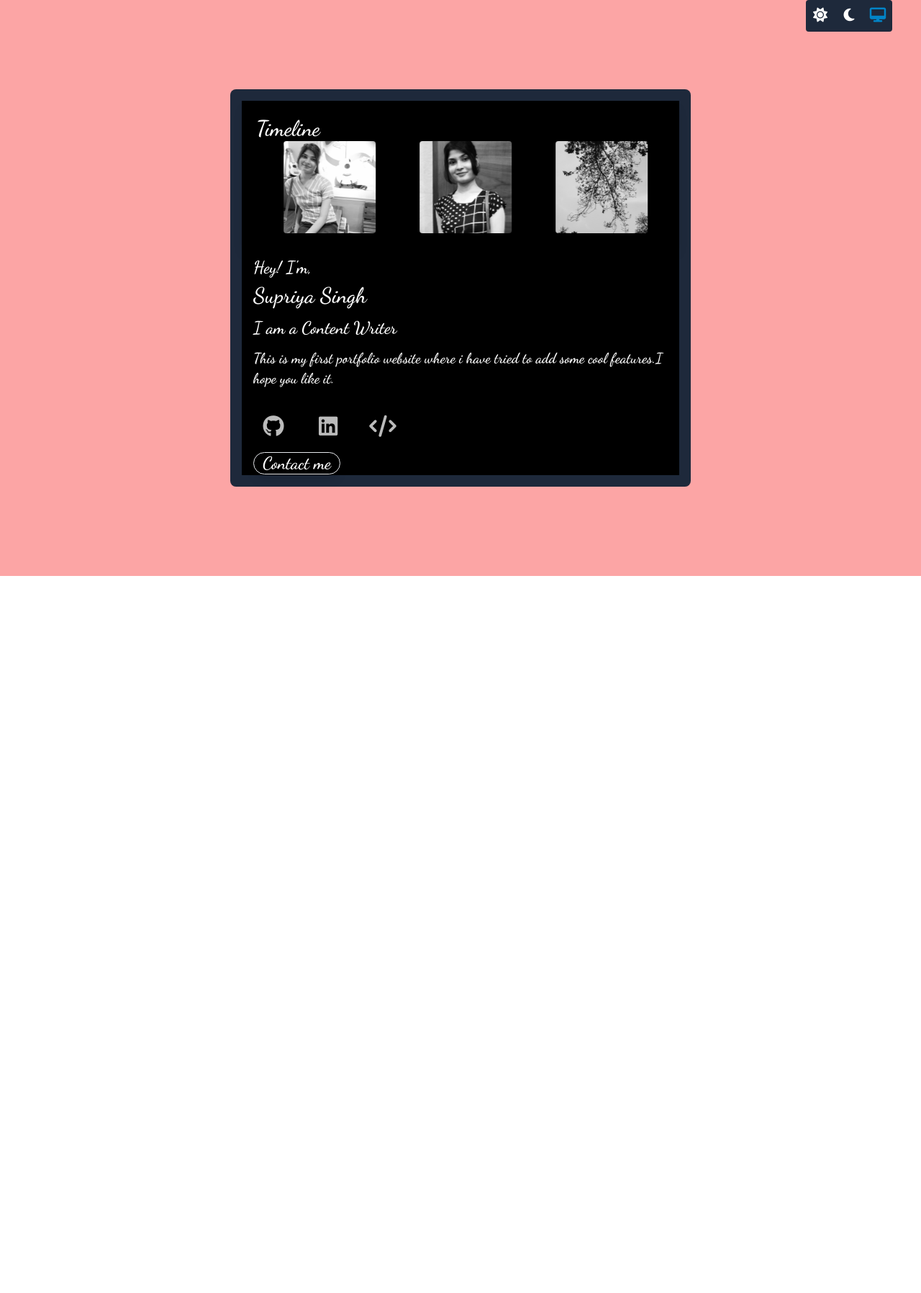
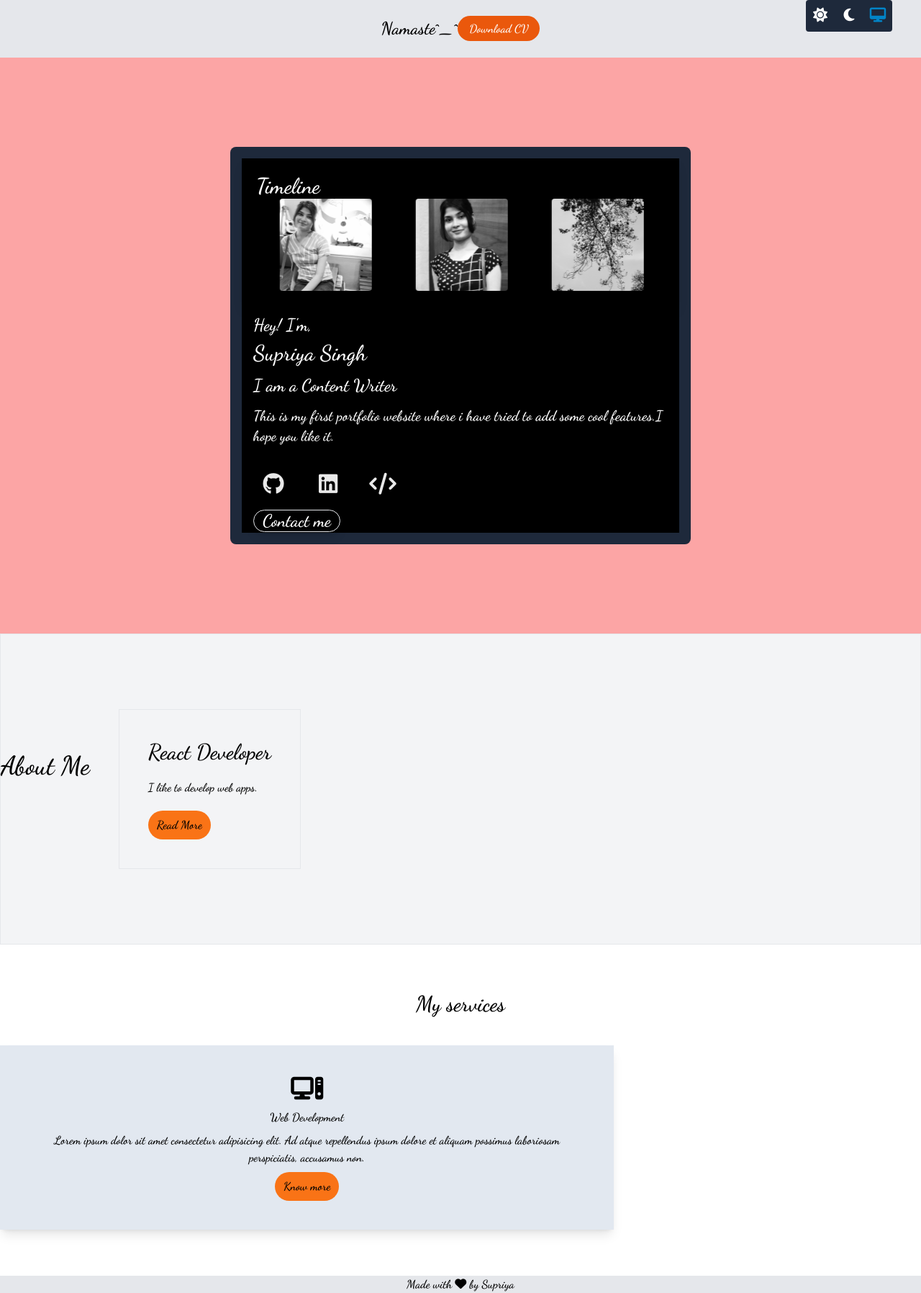
Before and after one commit to Prash-mare/Portfolio, a React (Vite) app: page / in a window 1280 px wide. Shown: the whole page at 72% size. Before the commit the page ends 800 px from the top, so only its background shows below. Built offline with nearby package versions, Linux system fonts and the light colour scheme.

Commit message:
version-2.0.0

```diff
--- a/package.json
+++ b/package.json
@@ -16,6 +16,7 @@
     "react-multi-carousel": "^2.8.4",
     "react-simple-typewriter": "^5.0.1",
     "react-slick": "^0.30.1",
+    "sass": "^1.71.1",
     "slick-carousel": "^1.8.1"
   },
   "devDependencies": {
--- a/src/App.jsx
+++ b/src/App.jsx
@@ -10,11 +10,11 @@ function App() {
 
   return (
     <>
-    {/* <Header/> */}
+    <Header/>
     <Banner/>
-    {/* <About/>
+    <About/>
     <Services/>
-    <Footer/> */}
+    <Footer/>
     </>
   )
 }
```
Also changed, not shown: 1 other file (tests, documents, lock files or other folders).
